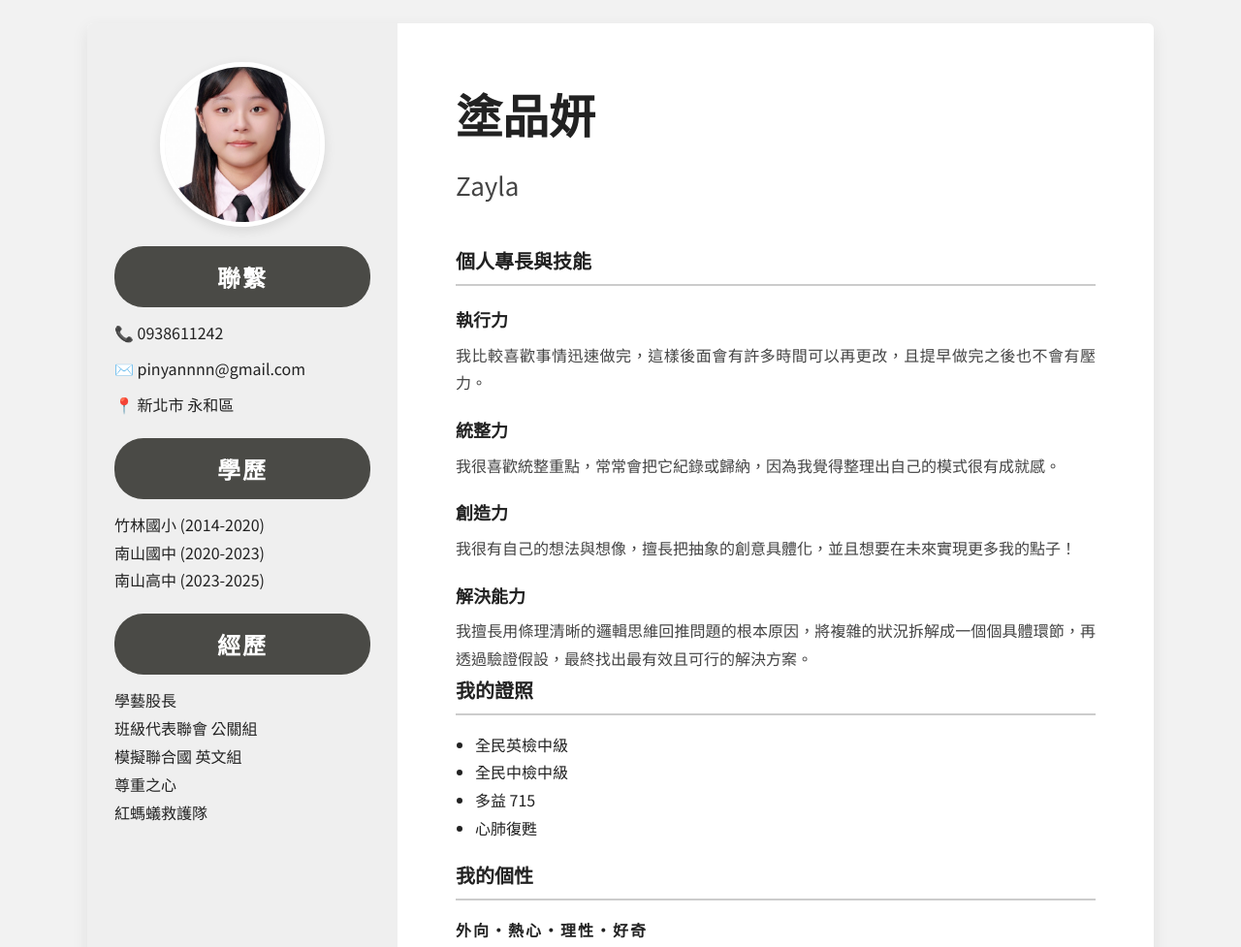
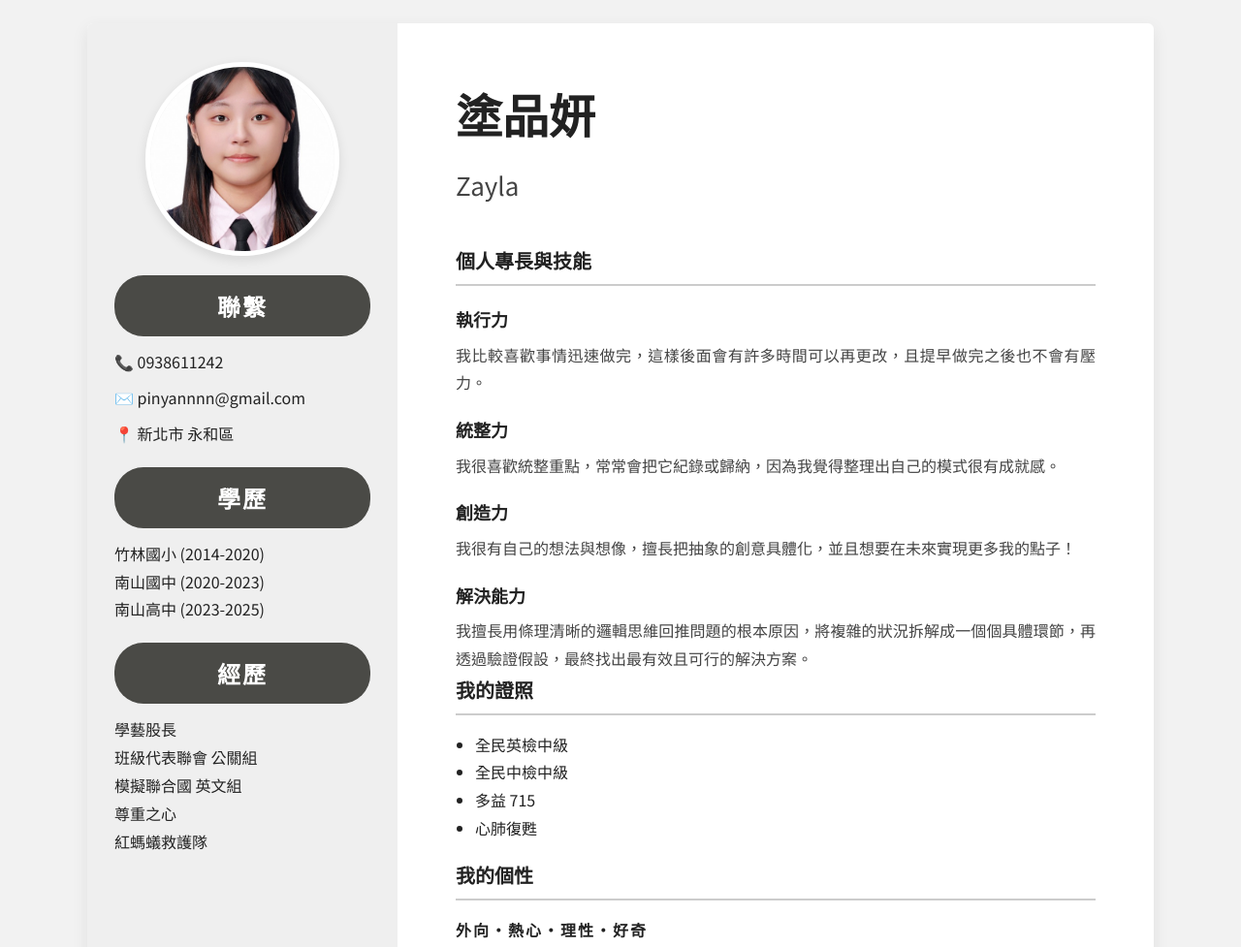
Before and after one commit to pinyann-1124/pinyann-1124.github.io, a plain HTML site: page index.html in a window 1280 px wide. Shown: the top 977 px of the page at 97% size. Drawn offline with Linux system fonts and the light colour scheme.

Commit message:
Update style.css

```diff
--- a/style.css
+++ b/style.css
@@ -29,8 +29,8 @@ body {
 
 /* 頭貼 */
 .avatar img {
-  width: 170px;       /* 調整大小 */
-  height: 170px;
+  width: 200px;       /* 調整大小 */
+  height: 200px;
   border-radius: 50%; /* 圓形 */
   object-fit: cover;
   display: block;
```
